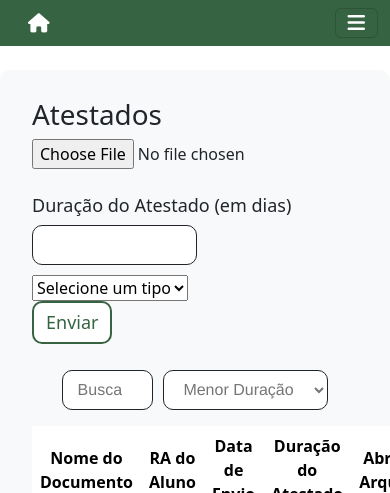
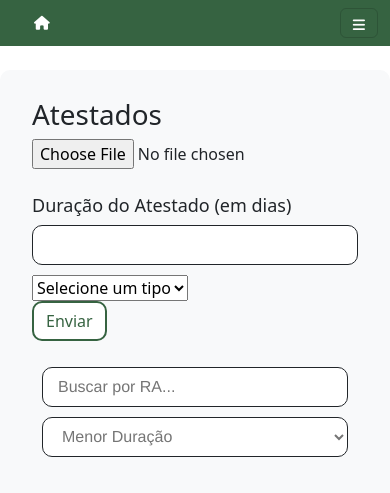
Before and after one commit to Galaticos-API/API-1, a Flask app: page /atestados/ in a window 390 px wide; the page is wider, and only the part inside the window is pictured. Shown: the top 493 px of that part. Run offline with Flask 3, Linux system fonts and the light colour scheme; the visitor is signed in with stand-in values (Sample User, id 1); data that the repository does not hold is empty; some libraries are stand-ins or nearby versions.

Commit message:
STYLE- Responsividade adicionada-1
Foi feita o primeiro teste de responsividade!

```diff
--- a/src/static/styles/styles.css
+++ b/src/static/styles/styles.css
@@ -227,3 +227,126 @@ select:hover {
 .card-equipe-single{
     background-color: #366341 !important;
 }
+
+/*Responsividade teste */
+
+@media (max-width: 768px) {
+  .contIndex {
+    grid-template-columns: 1fr !important;
+    gap: 20px;
+  }
+
+  .contIndex > a {
+    width: 80% !important;
+    font-size: 18px;
+  }
+
+  #search, #category, #duration {
+    width: 100% !important;
+    margin-right: 0 !important;
+    margin-bottom: 10px !important;
+  }
+
+  .search-container {
+    flex-direction: column;
+    height: auto;
+    padding: 10px;
+  }
+
+  .minhaEquipe {
+    flex-direction: column;
+    gap: 10px;
+  }
+}
+
+@media (max-width: 480px) {
+  .navbar .nav-link {
+    font-size: 1rem;
+  }
+
+  .btn-outline-primary, .btn-outline-secondary {
+    font-size: 16px !important;
+  }
+
+  .fas {
+    font-size: 80px !important;
+  }
+}
+
+
+@media (max-width: 768px) {
+  .contIndex {
+    grid-template-columns: 1fr !important;
+    gap: 20px;
+    width: 100%;
+  }
+
+  .contIndex > a {
+    width: 80% !important;
+    font-size: 18px;
+    padding: 20px 0;
+  }
+
+  .contIndex > a i {
+    font-size: 80px !important;
+  }
+}
+
+/* Garante que o header ocupe toda a largura */
+.navbar {
+  width: 100%;
+  display: flex;
+  justify-content: space-between;
+  align-items: center;
+  background-color: #366341;
+  padding: 10px 20px;
+  box-sizing: border-box;
+}
+
+/* Garante que os itens fiquem alinhados horizontalmente */
+.navbar .navbar-brand,
+.navbar .nav-item,
+.navbar .nav-link {
+  display: flex;
+  align-items: center;
+}
+
+/* Responsividade */
+@media (max-width: 768px) {
+  .navbar {
+    padding: 8px 12px;
+  }
+
+  .navbar .navbar-brand {
+    font-size: 14px !important;
+  }
+
+  .navbar .nav-link {
+    font-size: 12px !important;
+    padding: 6px 8px !important;
+  }
+
+  .navbar .fas {
+    font-size: 16px !important;
+    margin: 0 !important;
+  }
+}
+
+@media (max-width: 480px) {
+  .navbar {
+    padding: 6px 10px;
+  }
+
+  .navbar .fas {
+    font-size: 14px !important;
+  }
+
+  .navbar .navbar-brand {
+    font-size: 12px !important;
+  }
+
+  .navbar .nav-link {
+    font-size: 10px !important;
+    padding: 4px 6px !important;
+  }
+}
```
